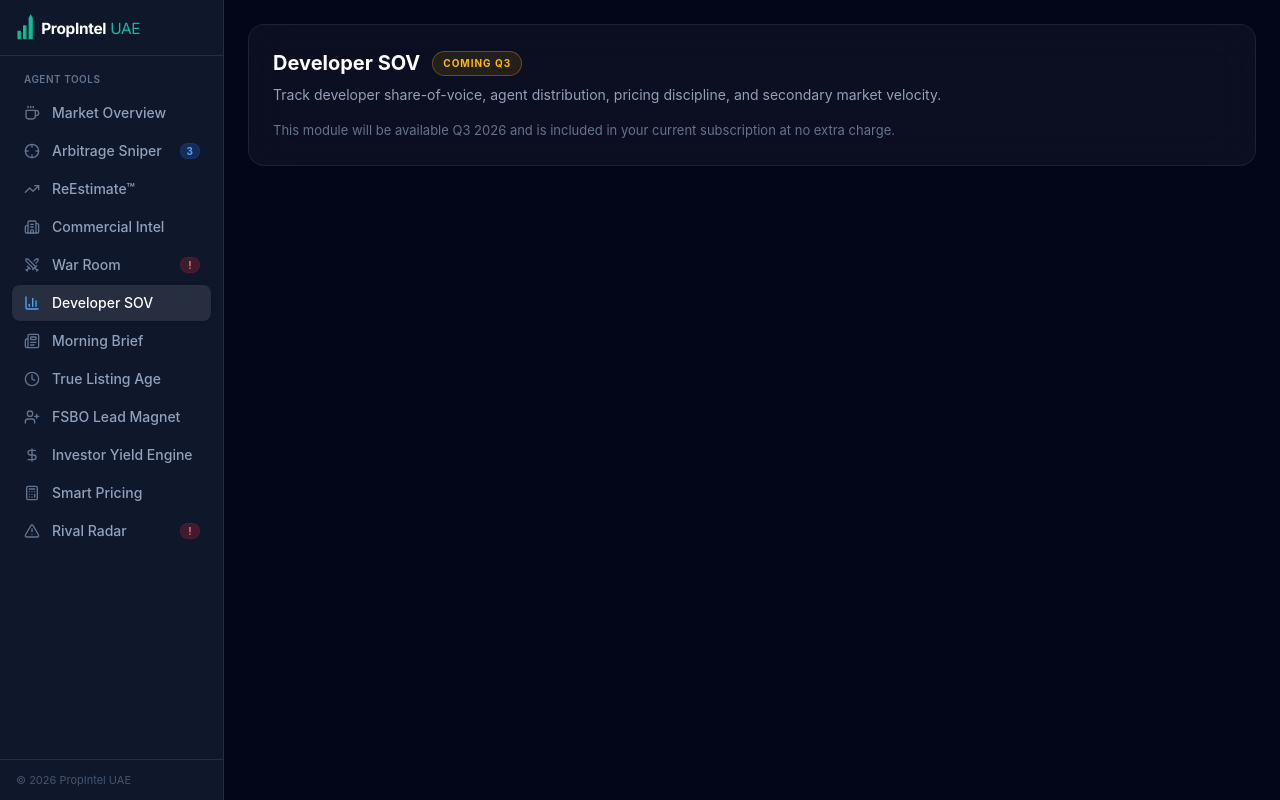
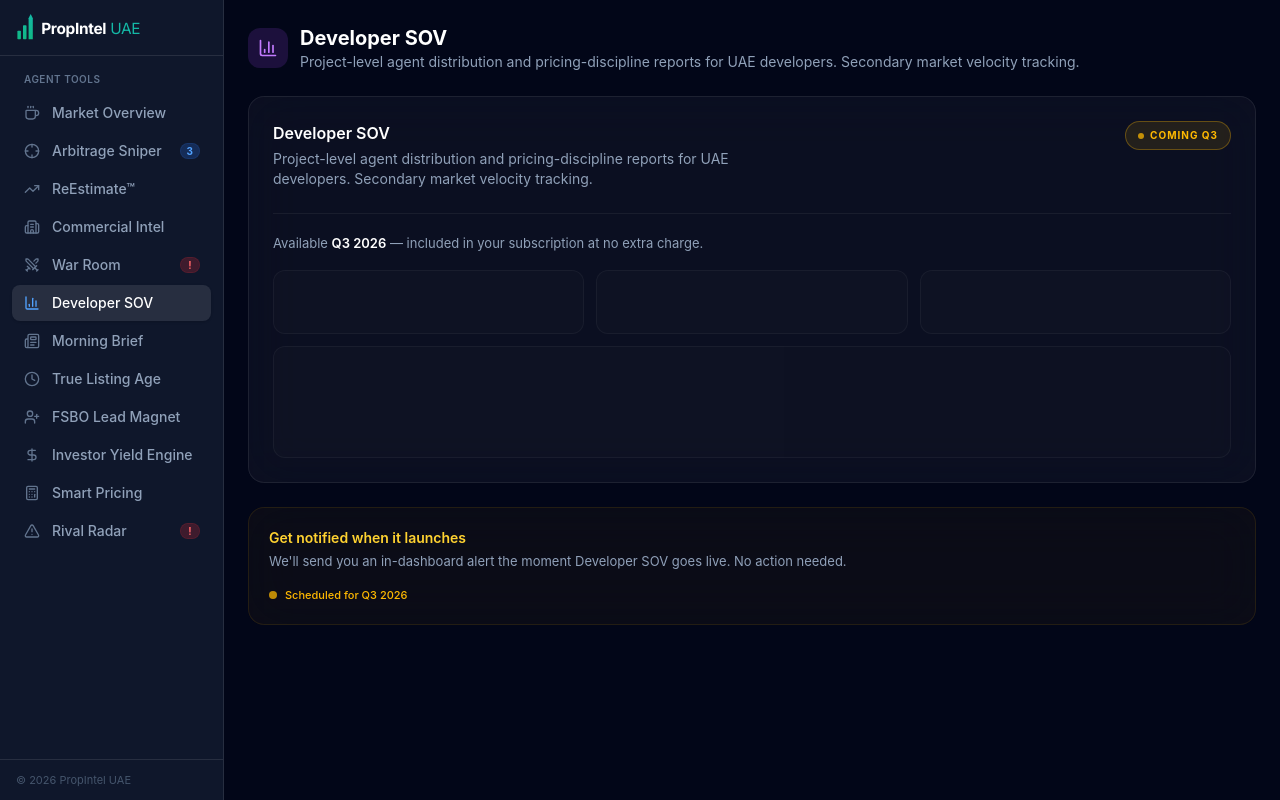
Before and after one commit to rayanmegatech-max/propintel-uae, a Next.js app: page /dashboard/developer-sov in a window 1280 px wide. Built offline with nearby package versions, Linux system fonts and the light colour scheme.

Commit message:
Dark theme Commercial Intel and Developer SOV placeholders

```diff
--- a/app/dashboard/commercial/page.tsx
+++ b/app/dashboard/commercial/page.tsx
@@ -1,19 +1,65 @@
 "use client";
+
+import { Building2 } from "lucide-react";
 
 export default function Page() {
   return (
-    <div className="rounded-2xl border border-white/[0.08] bg-white/[0.04] backdrop-blur-xl p-6">
-      <div className="flex flex-wrap items-center gap-3">
-        <h1 className="text-xl font-bold text-white">Commercial Intel</h1>
-        <span className="rounded-full border border-amber-400/30 bg-amber-400/10 px-2.5 py-1 text-[10px] font-bold uppercase tracking-widest text-amber-400">
-          Coming Q3
-        </span>
+    <div className="space-y-6">
+
+      {/* ── Page header ── */}
+      <div className="flex items-center gap-3">
+        <div className="flex h-10 w-10 shrink-0 items-center justify-center rounded-xl bg-teal-500/15">
+          <Building2 className="h-5 w-5 text-teal-400" />
+        </div>
+        <div>
+          <h1 className="text-xl font-bold text-white">Commercial Intel</h1>
+          <p className="text-sm text-slate-400">Cross-portal CRE intelligence for offices, retail, warehouses, and land. PSF trends and absorption rates.</p>
+        </div>
       </div>
-      <p className="mt-2 text-sm text-slate-400">Structured cross-portal CRE intelligence: offices, warehouses, retail, and land across the UAE.</p>
-      <p className="mt-4 text-[13px] text-slate-500">
-        This module will be available Q3 2026 and is included in your
-        current subscription at no extra charge.
-      </p>
+
+      {/* ── Coming Q3 card ── */}
+      <div className="rounded-2xl border border-white/[0.08] bg-white/[0.04] backdrop-blur-xl p-6">
+        <div className="flex flex-col gap-4 sm:flex-row sm:items-start sm:justify-between">
+          <div className="space-y-1">
+            <h2 className="text-base font-semibold text-white">Commercial Intel</h2>
+            <p className="max-w-lg text-sm text-slate-400">Cross-portal CRE intelligence for offices, retail, warehouses, and land. PSF trends and absorption rates.</p>
+          </div>
+
+          {/* Amber Coming Q3 badge */}
+          <div className="flex shrink-0 items-center gap-1.5 self-start rounded-full border border-amber-400/30 bg-amber-400/10 px-3 py-1.5 text-[10px] font-bold uppercase tracking-widest text-amber-400">
+            <span className="h-1.5 w-1.5 animate-pulse rounded-full bg-amber-400" />
+            Coming Q3
+          </div>
+        </div>
+
+        <div className="mt-6 border-t border-white/[0.06] pt-5">
+          <p className="text-[13px] text-slate-400">
+            Available <span className="font-semibold text-white">Q3 2026</span> — included
+            in your subscription at no extra charge.
+          </p>
+
+          {/* Skeleton preview */}
+          <div className="mt-4 grid grid-cols-1 gap-3 sm:grid-cols-3">
+            <div className="h-16 animate-pulse rounded-xl border border-white/[0.06] bg-white/[0.02]" />
+            <div className="h-16 animate-pulse rounded-xl border border-white/[0.06] bg-white/[0.02]" />
+            <div className="h-16 animate-pulse rounded-xl border border-white/[0.06] bg-white/[0.02]" />
+          </div>
+          <div className="mt-3 h-28 animate-pulse rounded-xl border border-white/[0.06] bg-white/[0.02]" />
+        </div>
+      </div>
+
+      {/* ── Notify me card ── */}
+      <div className="rounded-2xl border border-amber-400/10 bg-amber-400/[0.04] backdrop-blur-xl p-5">
+        <p className="text-sm font-semibold text-amber-300">Get notified when it launches</p>
+        <p className="mt-1 text-[13px] text-slate-400">
+          We'll send you an in-dashboard alert the moment Commercial Intel goes live. No action needed.
+        </p>
+        <div className="mt-4 flex items-center gap-2">
+          <div className="h-2 w-2 rounded-full bg-amber-400 animate-pulse" />
+          <span className="text-[11px] font-medium text-amber-400">Scheduled for Q3 2026</span>
+        </div>
+      </div>
+
     </div>
   );
 }
--- a/app/dashboard/developer-sov/page.tsx
+++ b/app/dashboard/developer-sov/page.tsx
@@ -1,19 +1,65 @@
 "use client";
+
+import { BarChart3 } from "lucide-react";
 
 export default function Page() {
   return (
-    <div className="rounded-2xl border border-white/[0.08] bg-white/[0.04] backdrop-blur-xl p-6">
-      <div className="flex flex-wrap items-center gap-3">
-        <h1 className="text-xl font-bold text-white">Developer SOV</h1>
-        <span className="rounded-full border border-amber-400/30 bg-amber-400/10 px-2.5 py-1 text-[10px] font-bold uppercase tracking-widest text-amber-400">
-          Coming Q3
-        </span>
+    <div className="space-y-6">
+
+      {/* ── Page header ── */}
+      <div className="flex items-center gap-3">
+        <div className="flex h-10 w-10 shrink-0 items-center justify-center rounded-xl bg-purple-500/15">
+          <BarChart3 className="h-5 w-5 text-purple-400" />
+        </div>
+        <div>
+          <h1 className="text-xl font-bold text-white">Developer SOV</h1>
+          <p className="text-sm text-slate-400">Project-level agent distribution and pricing-discipline reports for UAE developers. Secondary market velocity tracking.</p>
+        </div>
       </div>
-      <p className="mt-2 text-sm text-slate-400">Track developer share-of-voice, agent distribution, pricing discipline, and secondary market velocity.</p>
-      <p className="mt-4 text-[13px] text-slate-500">
-        This module will be available Q3 2026 and is included in your
-        current subscription at no extra charge.
-      </p>
+
+      {/* ── Coming Q3 card ── */}
+      <div className="rounded-2xl border border-white/[0.08] bg-white/[0.04] backdrop-blur-xl p-6">
+        <div className="flex flex-col gap-4 sm:flex-row sm:items-start sm:justify-between">
+          <div className="space-y-1">
+            <h2 className="text-base font-semibold text-white">Developer SOV</h2>
+            <p className="max-w-lg text-sm text-slate-400">Project-level agent distribution and pricing-discipline reports for UAE developers. Secondary market velocity tracking.</p>
+          </div>
+
+          {/* Amber Coming Q3 badge */}
+          <div className="flex shrink-0 items-center gap-1.5 self-start rounded-full border border-amber-400/30 bg-amber-400/10 px-3 py-1.5 text-[10px] font-bold uppercase tracking-widest text-amber-400">
+            <span className="h-1.5 w-1.5 animate-pulse rounded-full bg-amber-400" />
+            Coming Q3
+          </div>
+        </div>
+
+        <div className="mt-6 border-t border-white/[0.06] pt-5">
+          <p className="text-[13px] text-slate-400">
+            Available <span className="font-semibold text-white">Q3 2026</span> — included
+            in your subscription at no extra charge.
+          </p>
+
+          {/* Skeleton preview */}
+          <div className="mt-4 grid grid-cols-1 gap-3 sm:grid-cols-3">
+            <div className="h-16 animate-pulse rounded-xl border border-white/[0.06] bg-white/[0.02]" />
+            <div className="h-16 animate-pulse rounded-xl border border-white/[0.06] bg-white/[0.02]" />
+            <div className="h-16 animate-pulse rounded-xl border border-white/[0.06] bg-white/[0.02]" />
+          </div>
+          <div className="mt-3 h-28 animate-pulse rounded-xl border border-white/[0.06] bg-white/[0.02]" />
+        </div>
+      </div>
+
+      {/* ── Notify me card ── */}
+      <div className="rounded-2xl border border-amber-400/10 bg-amber-400/[0.04] backdrop-blur-xl p-5">
+        <p className="text-sm font-semibold text-amber-300">Get notified when it launches</p>
+        <p className="mt-1 text-[13px] text-slate-400">
+          We'll send you an in-dashboard alert the moment Developer SOV goes live. No action needed.
+        </p>
+        <div className="mt-4 flex items-center gap-2">
+          <div className="h-2 w-2 rounded-full bg-amber-400 animate-pulse" />
+          <span className="text-[11px] font-medium text-amber-400">Scheduled for Q3 2026</span>
+        </div>
+      </div>
+
     </div>
   );
 }
```
